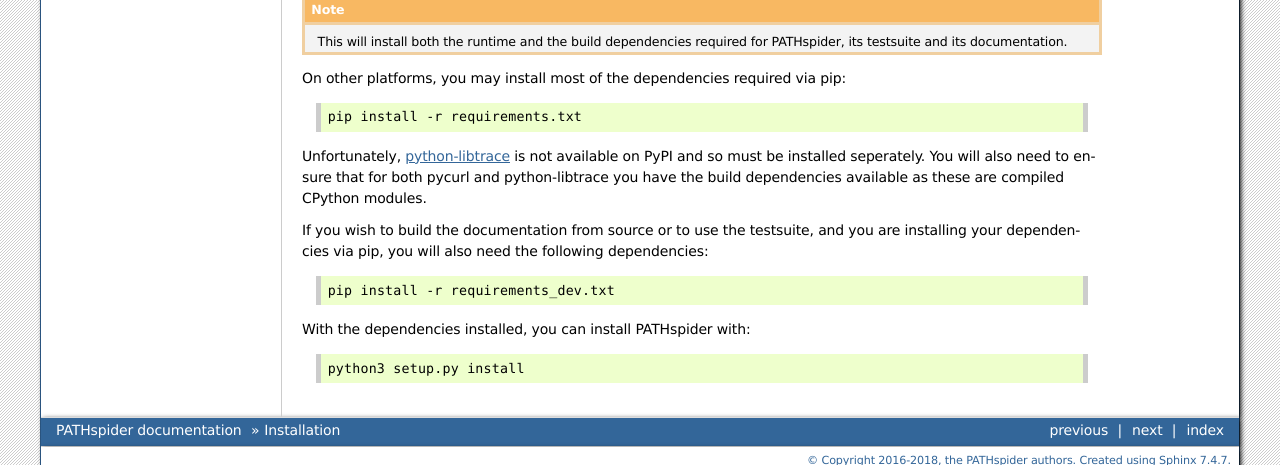
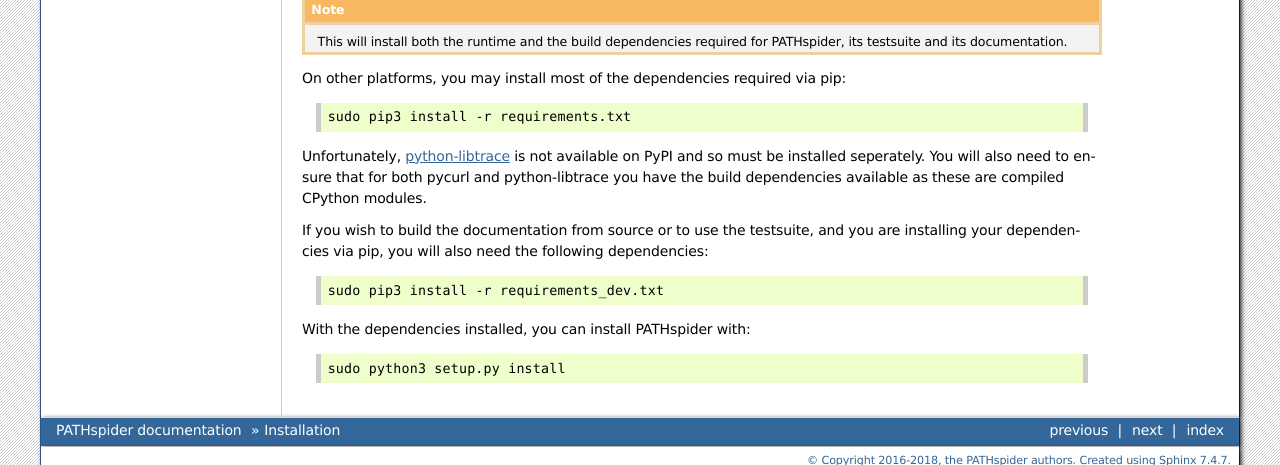
Before and after one commit to mami-project/pathspider, a Sphinx documentation site: the page built from doc/installation.rst, in a window 1280 px wide. Shown: the part 1156-1621 px from the top of the page. Built offline with Sphinx 7.4.7, drawn with Linux system fonts in a browser that asks for light colours; the version number could not be read and is left out.

Commit message:
use pip3 and sudo

```diff
--- a/doc/installation.rst
+++ b/doc/installation.rst
@@ -74,7 +74,7 @@
 
 .. code-block:: shell
 
- pip install -r requirements.txt
+ sudo pip3 install -r requirements.txt
 
 Unfortunately, `python-libtrace
 <https://github.com/nevil-brownlee/python-libtrace>`_ is not available on PyPI
@@ -88,10 +88,10 @@
 
 .. code-block:: shell
 
- pip install -r requirements_dev.txt
+ sudo pip3 install -r requirements_dev.txt
 
 With the dependencies installed, you can install PATHspider with:
 
 .. code-block:: shell
 
- python3 setup.py install
+  sudo python3 setup.py install
```
